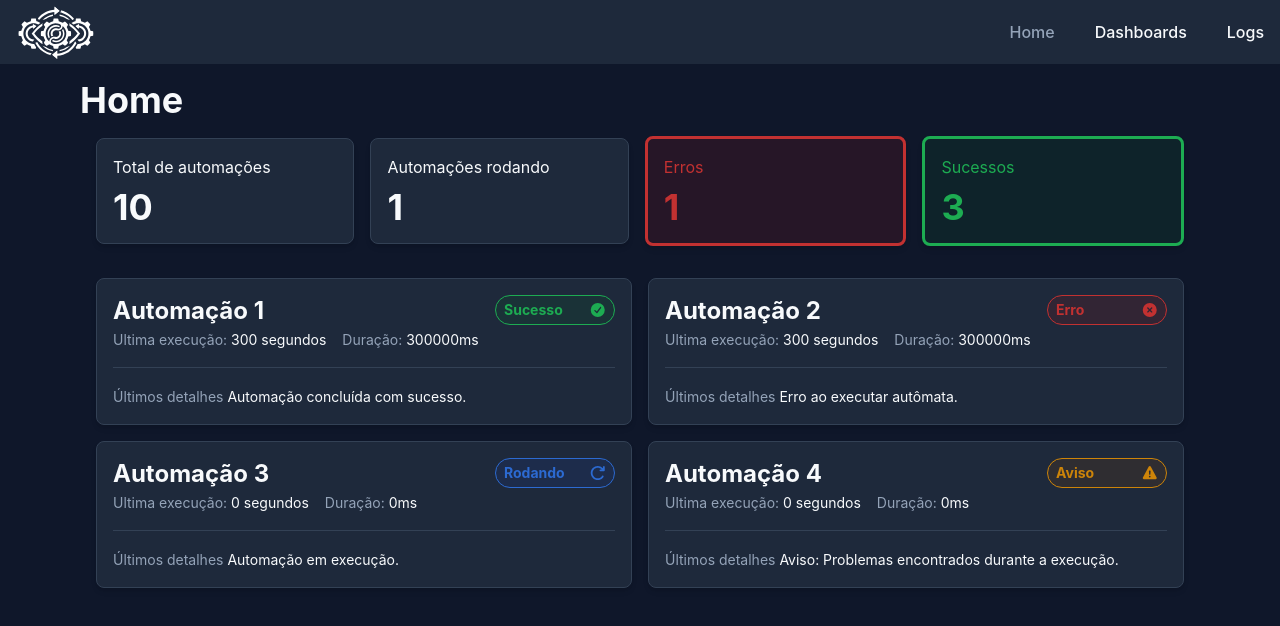
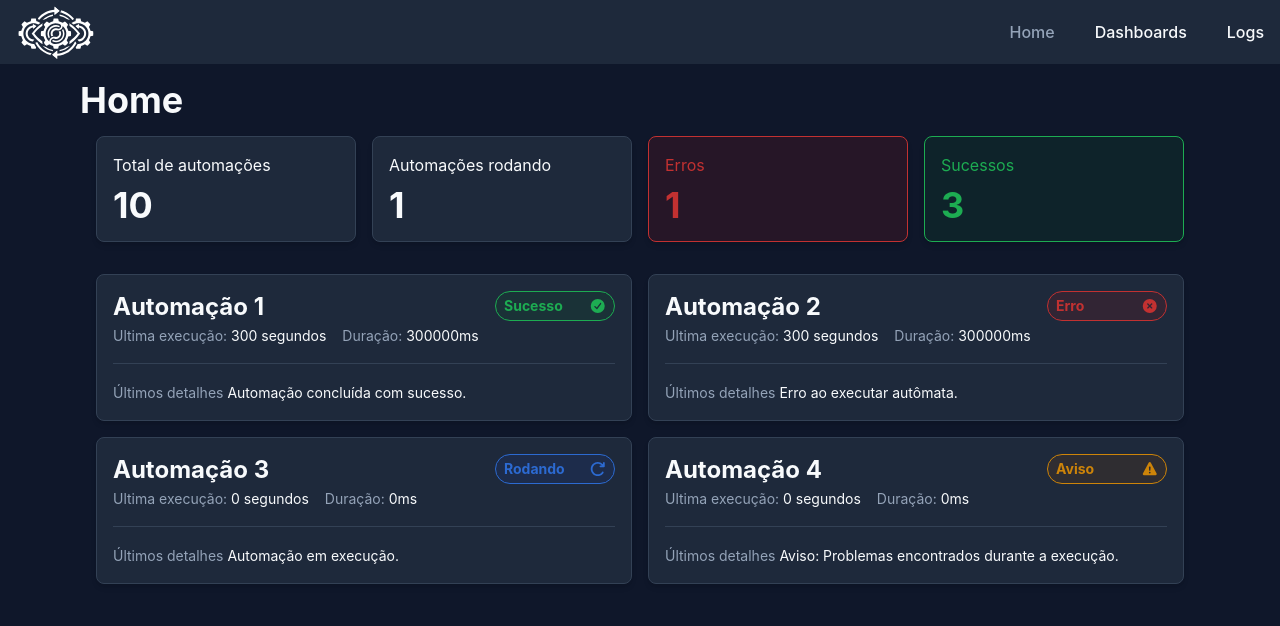
Before and after one commit to Larand26/Monitoramento-Automacoes, a React (Vite) app: page / in a window 1280 px wide. Shown: the top 626 px of the page. Built offline with nearby package versions, Linux system fonts and the light colour scheme.

Commit message:
style: remove as bordas das estatísticas

```diff
--- a/src/components/CardStatistics.tsx
+++ b/src/components/CardStatistics.tsx
@@ -9,10 +9,10 @@ export default function CardStatistics(props: {
   const errorTextStyle = props.error ? "semantic-red" : "";
   const successTextStyle = props.success ? "semantic-green" : "";
   const errorCardStyle = props.error
-    ? "border-semantic-red bg-red-900/20 border-3"
+    ? "border-semantic-red bg-red-900/20 border"
     : "";
   const successCardStyle = props.success
-    ? "border-semantic-green bg-green-900/20 border-3"
+    ? "border-semantic-green bg-green-900/20 border"
     : "";
   return (
     <Card
```
